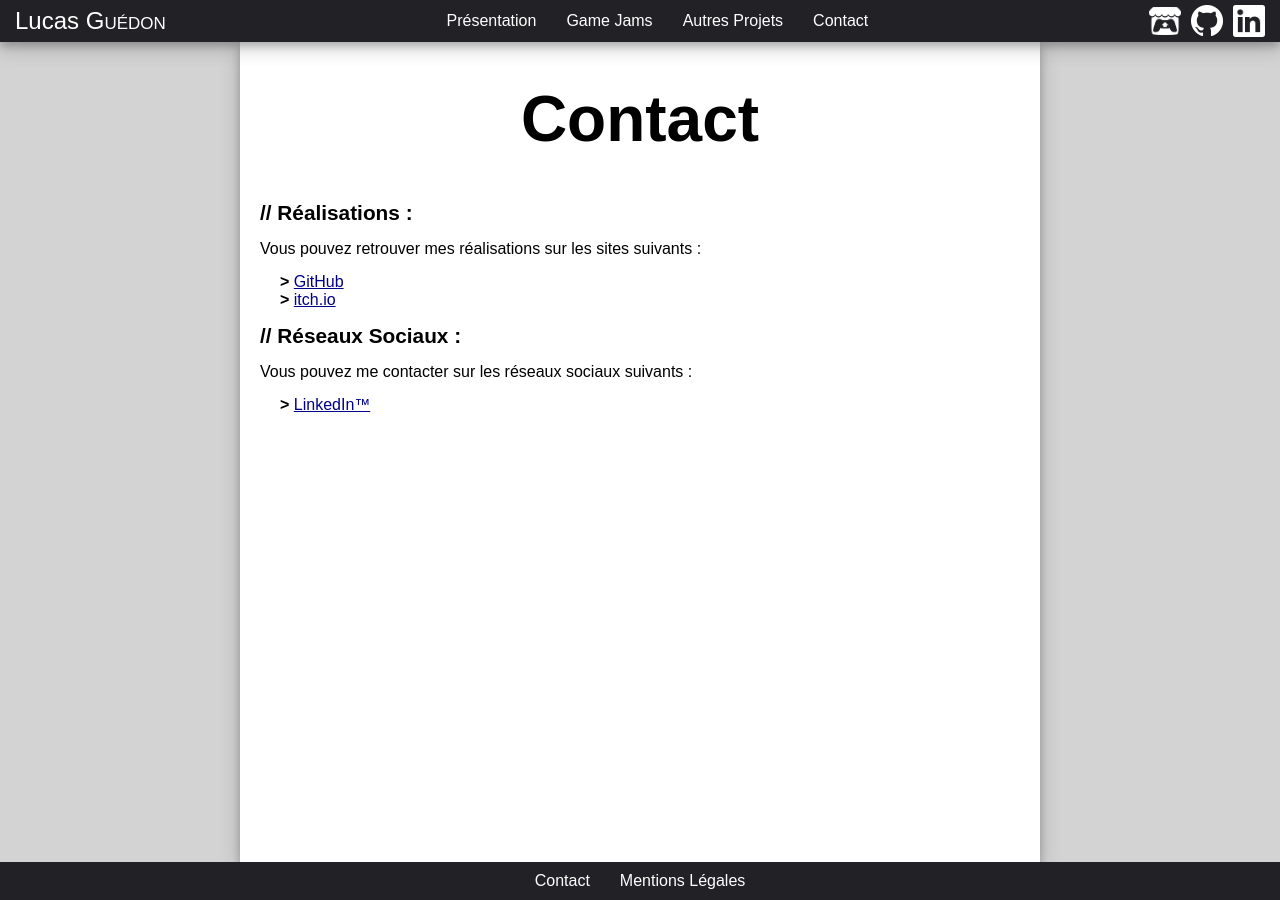
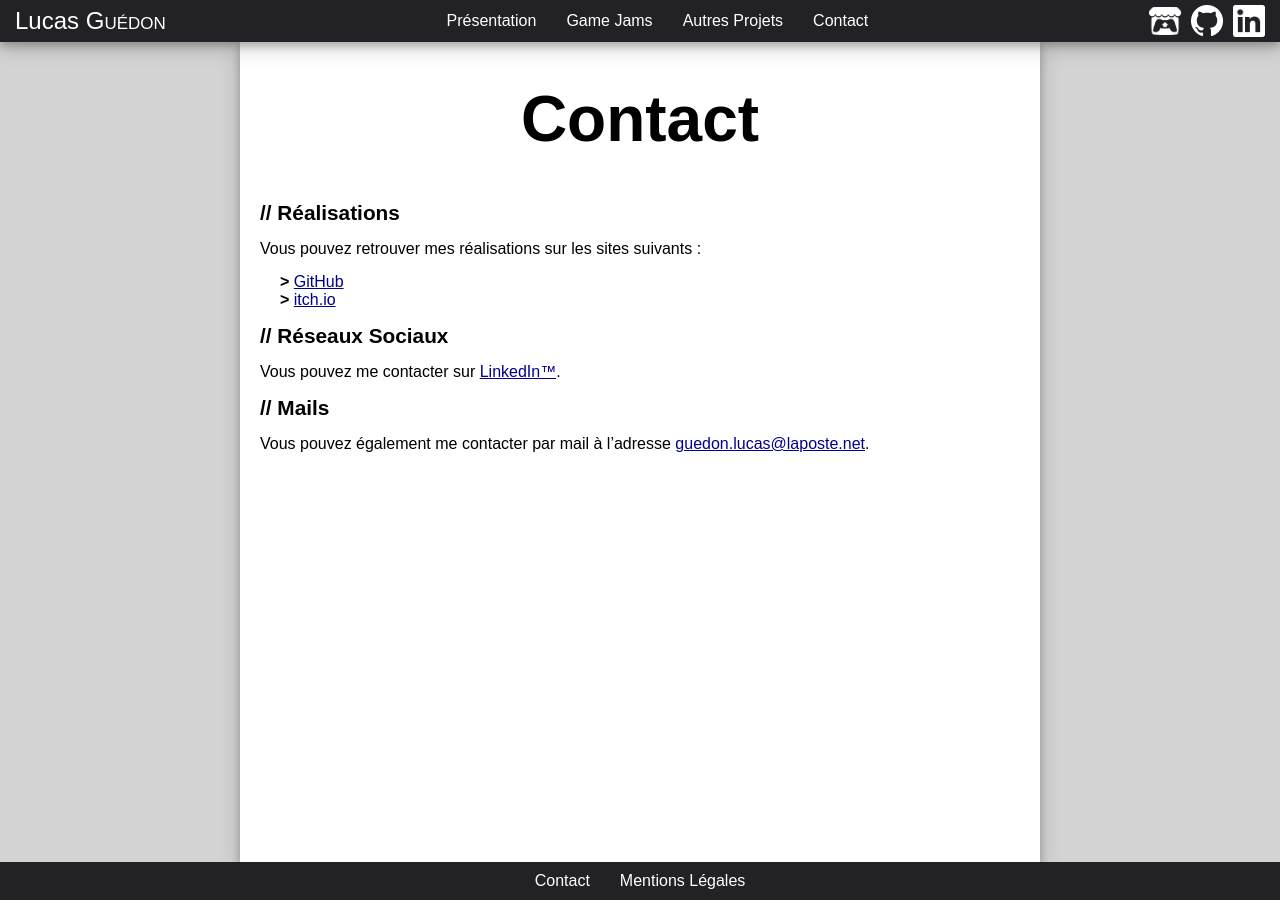
Before and after one commit to Maaxed/Maaxed.github.io, a Jekyll site: the page built from contact.md, in a window 1280 px wide. Built offline with Jekyll 4.4.1, drawn with Linux system fonts in a browser that asks for light colours.

Commit message:
Add mail contact info

```diff
--- a/contact.md
+++ b/contact.md
@@ -4,15 +4,17 @@ title: Contact
 permalink: /contact/
 ---
 
-#### Réalisations :
+#### Réalisations
 
 Vous pouvez retrouver mes réalisations sur les sites suivants :
 
 - [GitHub](https://github.com/LeBossMax2)
 - [itch.io](https://lebossmax2.itch.io/)
 
-#### Réseaux sociaux :
+#### Réseaux sociaux
 
-Vous pouvez me contacter sur les réseaux sociaux suivants :
+Vous pouvez me contacter sur [LinkedIn™](https://www.linkedin.com/in/lucas-gu%C3%A9don-55b33314a/).
 
-- [LinkedIn™](https://www.linkedin.com/in/lucas-gu%C3%A9don-55b33314a/)
+#### Mails
+
+Vous pouvez également me contacter par mail à l'adresse [guedon.lucas@laposte.net](mailto:guedon.lucas@laposte.net).
```
